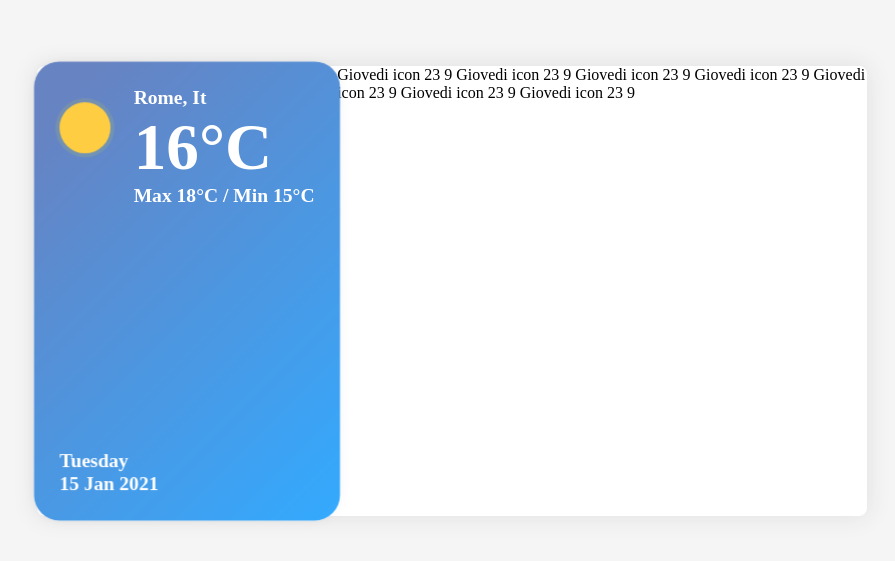
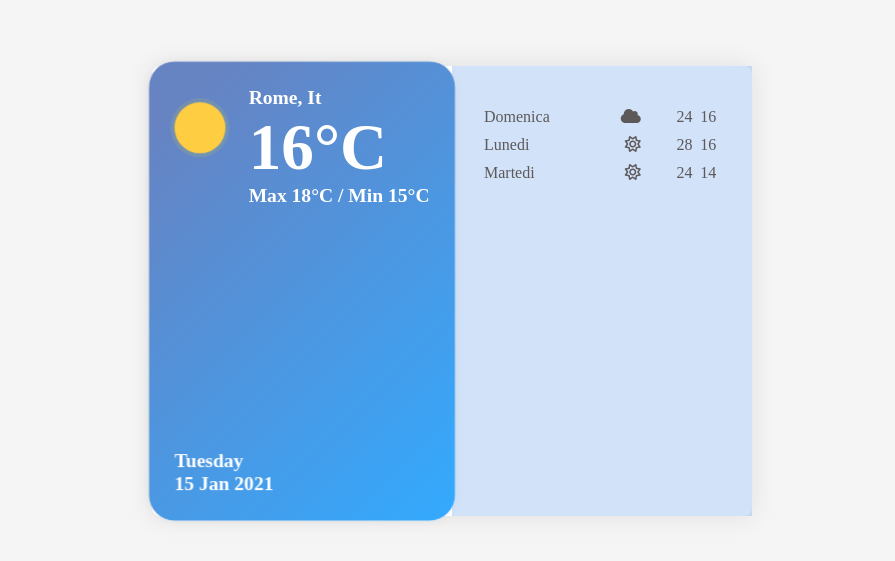
Before and after one commit to razxssd/rx-weather-app, an Angular app: page / in a window 1280 px wide. Shown: the part 109-670 px from the top of the page, without its empty margins (188-1083 px from the left). Built offline with nearby package versions, Linux system fonts and the light colour scheme.

Commit message:
feat: adding card

```diff
--- a/src/app/app.component.html
+++ b/src/app/app.component.html
@@ -17,13 +17,40 @@
         </div>
       </div>
       <div class="rx-weather-other-info-side">
-        Giovedi icon 23 9
-        Giovedi icon 23 9
-        Giovedi icon 23 9
-        Giovedi icon 23 9
-        Giovedi icon 23 9
-        Giovedi icon 23 9
-        Giovedi icon 23 9
+        <div class="rx-weather-other-info-side-box">
+          <div class="rx-weather-item">
+            <div class="rx-weather-item-left">
+              <span>Domenica</span>
+              <span class="rx-weather-item-left-icon"><i class="fa fa-cloud"></i></span>
+            </div>
+            <div class="rx-weather-item-right">
+              <span>24</span>
+              <span>16</span>
+            </div>
+          </div>
+
+          <div class="rx-weather-item">
+            <div class="rx-weather-item-left">
+              <span>Lunedi</span>
+              <span class="rx-weather-item-left-icon"><i class="fa fa-sun-o"></i></span>
+            </div>
+            <div class="rx-weather-item-right">
+              <span>28</span>
+              <span>16</span>
+            </div>
+          </div>
+          <div class="rx-weather-item">
+            <div class="rx-weather-item-left">
+              <span>Martedi</span>
+              <span class="rx-weather-item-left-icon"><i class="fa fa-sun-o"></i></span>
+            </div>
+            <div class="rx-weather-item-right">
+              <span>24</span>
+              <span>14</span>
+            </div>
+          </div>
+        </div>
+
       </div>
     </div>
   </div>
--- a/src/app/app.component.scss
+++ b/src/app/app.component.scss
@@ -64,6 +64,41 @@
         }
       }
 
+      .rx-weather-other-info-side {
+        display: flex;
+        flex-direction: column;
+        color: #5d5959;
+        height: 100%;
+        background-color: #69a0ec4d;
+
+        .rx-weather-other-info-side-box {
+          padding: 2rem;
+        }
+
+        .rx-weather-item {
+          display: flex;
+          width: 100%;
+          margin-top: 10px;
+
+          .rx-weather-item-right {
+            flex: 20;
+            display: flex;
+            justify-content: space-around;
+          }
+
+          .rx-weather-item-left {
+            display: flex;
+            justify-content: space-between;
+            width: 100%;
+            flex: 80;
+
+            .rx-weather-item-left-icon {
+              margin-right: 2rem;
+            }
+          }
+        }
+      }
+
       .rx-weather-type {
         position: absolute;
         top: 0;
--- a/src/index.html
+++ b/src/index.html
@@ -6,6 +6,7 @@
   <base href="/">
   <meta name="viewport" content="width=device-width, initial-scale=1">
   <link rel="icon" type="image/x-icon" href="favicon.ico">
+  <script src="https://use.fontawesome.com/440e47953a.js"></script>
 </head>
 <body>
   <app-root></app-root>
```
